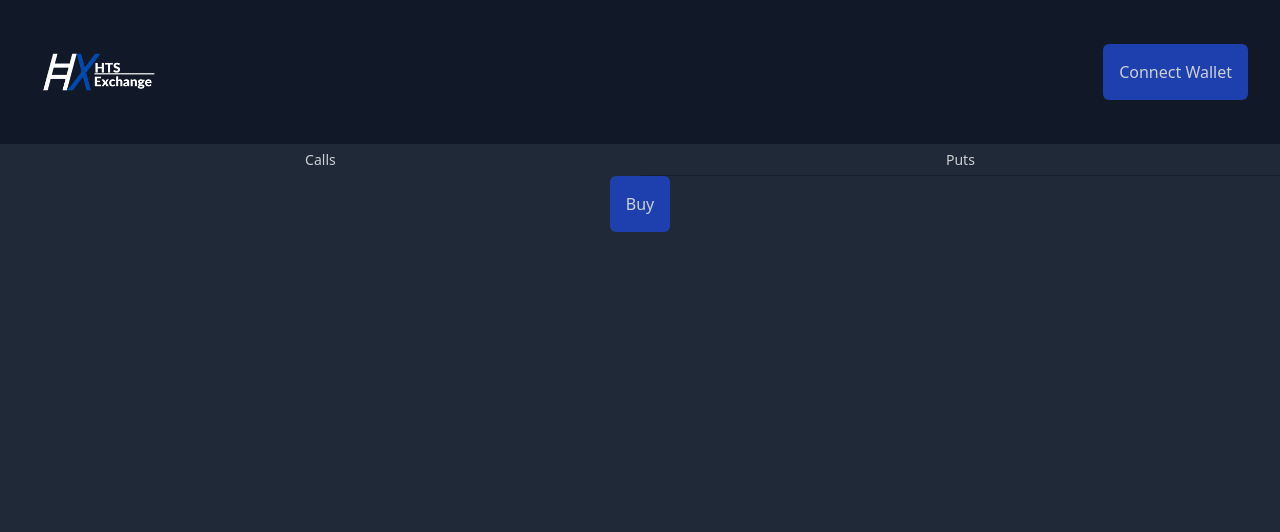
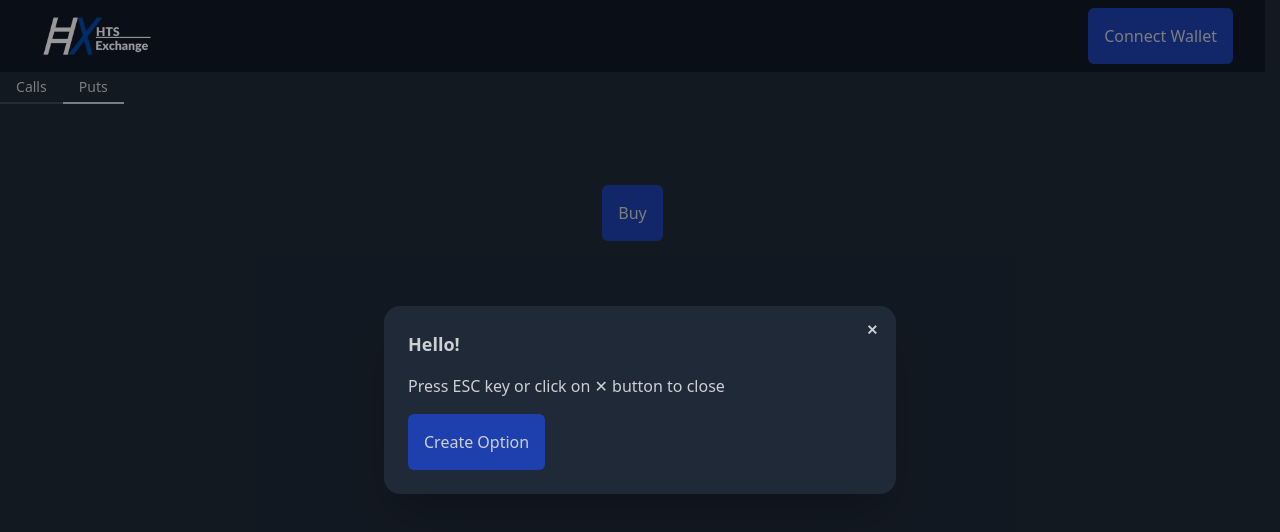
Before and after one commit to hhe44/hts-exchange, a React (Create React App) app: page / in a window 1280 px wide. Both pictures are taken after a click on the button "Buy". Shown: the top 532 px of the page. Built offline with nearby package versions, Linux system fonts and the light colour scheme.

Commit message:
create table component + update logo

```diff
--- a/src/App.tsx
+++ b/src/App.tsx
@@ -3,28 +3,59 @@ import Navbar from "./components/Navbar";
 import Table from "./components/Table";
 
 const App = () => {
+  const showModal = () => {
+    const buyModal: any = document.getElementById("buyModal");
+    if (buyModal) {
+      buyModal.showModal();
+    }
+  };
   return (
     <>
       <Navbar />
-      <div role="tablist" className="tabs tabs-lifted">
-        <input type="radio" name="callTab" className="tab" aria-label="Calls" />
-        <div
-          role="tabpanel"
-          className="tab-content bg-base-100 border-base-300 rounded-box p-6"
-        >
+
+      <div role="tablist" className="tabs tabs-bordered">
+        <input
+          type="radio"
+          name="my_tabs_1"
+          role="tab"
+          className="tab"
+          aria-label="Calls"
+        />
+        <div role="tabpanel" className="tab-content p-10">
           <Table />
         </div>
-        <input type="radio" name="putTab" className="tab" aria-label="Puts" />
-        <div
-          role="tabpanel"
-          className="tab-content bg-base-100 border-base-300 rounded-box p-6"
-        >
-          <Table />
+
+        <input
+          type="radio"
+          name="my_tabs_1"
+          role="tab"
+          className="tab"
+          aria-label="Puts"
+          defaultChecked
+        />
+        <div role="tabpanel" className="tab-content p-10"></div>
+      </div>
+
+      <div className="flex justify-evenly">
+        <button className="bg-primary rounded-md p-4" onClick={showModal}>
+          Buy
+        </button>
+      </div>
+
+      <dialog id="buyModal" className="modal">
+        <div className="modal-box">
+          <form method="dialog">
+            <button className="btn btn-sm btn-circle btn-ghost absolute right-2 top-2">
+              ✕
+            </button>
+          </form>
+          <h3 className="text-lg font-bold">Hello!</h3>
+          <p className="py-4">Press ESC key or click on ✕ button to close</p>
+          <button className="bg-primary rounded-md p-4" onClick={showModal}>
+            Create Option
+          </button>
         </div>
-      </div>
-      <div className="flex justify-evenly">
-        <button className="bg-primary rounded-md p-4">Buy</button>
-      </div>
+      </dialog>
     </>
   );
 };
--- a/src/components/Table.tsx
+++ b/src/components/Table.tsx
@@ -1,8 +1,9 @@
 const headers = [
+  // First header is empty string for the checkbox
   { name: "", key: "" },
-  { name: "Name", key: "name" },
-  { name: "Job", key: "job" },
-  { name: "Favorite Color", key: "favoriteColor" },
+  { name: "Token", key: "token" },
+  { name: "Quantity", key: "quantity" },
+  { name: "Expiration", key: "expiry" },
 ];
 
 const DUMMY_DATA = [
@@ -70,7 +71,7 @@ const Table = () => {
                 </div>
               </td>
               <td>
-                Company Name
+                Company's
                 <br />
                 <span className="badge badge-ghost badge-sm">{item.job}</span>
               </td>
@@ -78,16 +79,6 @@ const Table = () => {
             </tr>
           ))}
         </tbody>
-
-        <tfoot>
-          <tr>
-            <th></th>
-            <th>Name</th>
-            <th>Job</th>
-            <th>Favorite Color</th>
-            <th></th>
-          </tr>
-        </tfoot>
       </table>
     </div>
   );
```
Also changed, not shown: src/assets/logos/hts-xchange-white.png.
